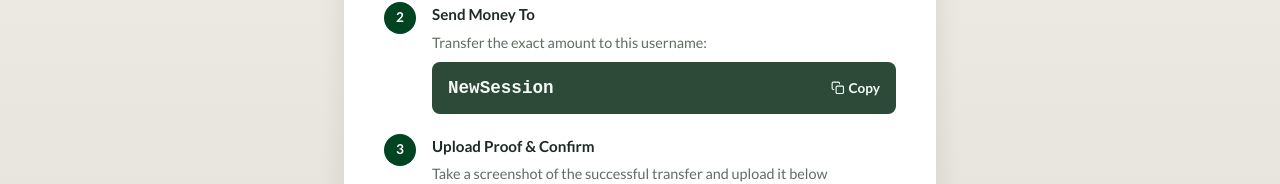
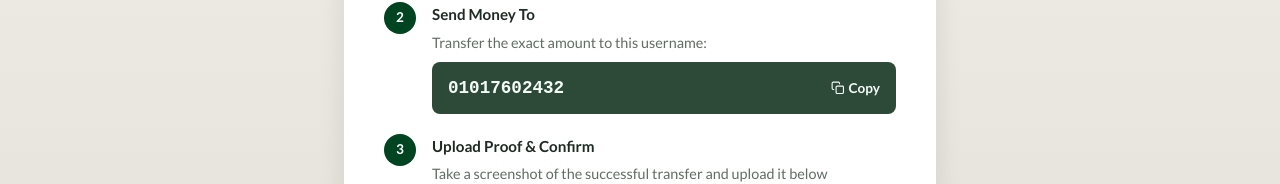
Before and after one commit to mohamedxyz1234213/ecommercekarem, a React (Vite) app in the folder frontend/: page /instapay-payment in a window 1280 px wide. Shown: the part 490-674 px from the top of the page. Built offline with nearby package versions, Linux system fonts and the light colour scheme; no server answers; sample sign-in values are in the browser's storage; a web font is replaced by a local one.

Commit message:
Replace InstaPay username from 'NewSession' to '01017602432'
Agent-Logs-Url: https://github.com/mohamedxyz1234213/ecommercekarem/sessions/3ab98f62-ec4c-4b9f-81c4-8c496de0f150

Co-authored-by: mohamedxyz1234213 <150297223+mohamedxyz1234213@users.noreply.github.com>

```diff
--- a/frontend/src/pages/InstapayPayment.jsx
+++ b/frontend/src/pages/InstapayPayment.jsx
@@ -25,7 +25,7 @@ const InstapayPayment = () => {
   const [submitting, setSubmitting] = useState(false);
   const [submitted, setSubmitted] = useState(false);
 
-  const INSTAPAY_USERNAME = 'NewSession';
+  const INSTAPAY_USERNAME = '01017602432';
 
   const handleImageUpload = (e) => {
     const file = e.target.files[0];
```
